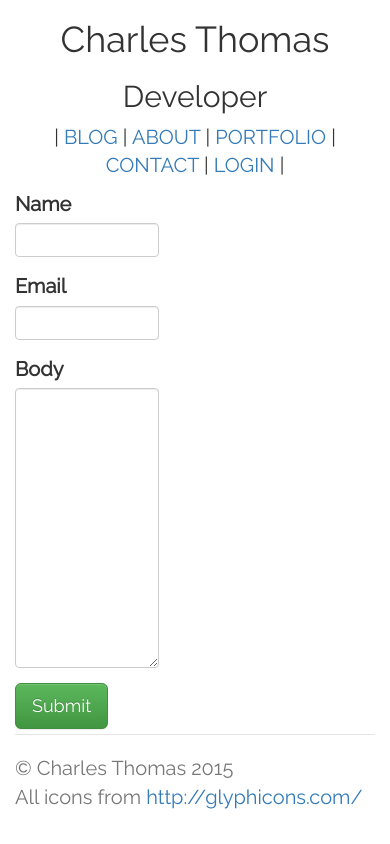
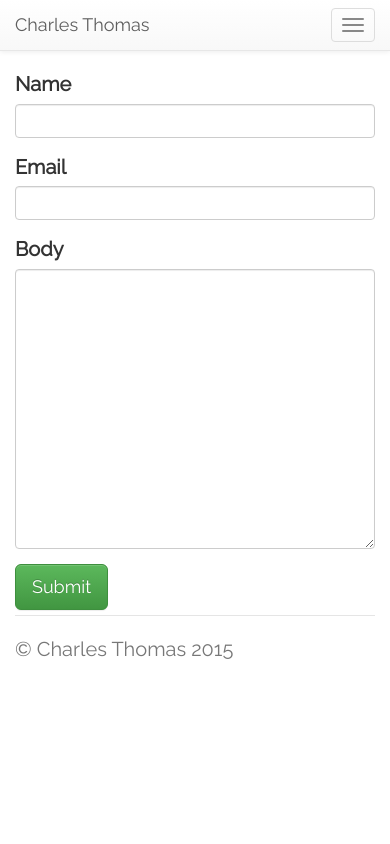
Before and after one commit to Ottermad/Python-Flask-Site, a Flask app: page /contact in a window 390 px wide. Run offline with Flask 2, Linux system fonts and the light colour scheme; some libraries are stand-ins or nearby versions.

Commit message:
Making responsive

```diff
--- a/app.py
+++ b/app.py
@@ -240,8 +240,8 @@ def update_project(id):
     Redirect: None
 
     project method:
-    If the request method is project then it updates the project based on the id
-    with the title and body.
+    If the request method is project then it updates the project based on the
+    id with the title and body.
 
     Template: None
     Redirect: portfolio
@@ -277,7 +277,8 @@ def delete_project(id):
 
 @app.route("/add_project", methods=["POST", "GET"])
 def add_project():
-    """Route to add project. The function has two operations based on the request
+    """Route to add project. The function has two operations based on the
+    request
     method
 
     Parameters:
@@ -289,9 +290,9 @@ def add_project():
     Template: add.html
     Redirect: None
 
-    project method:
-    If the request method is project then it adds the project with the title and
-    body.
+    POST method:
+    If the request method is project then it adds the project with the title
+    and body.
 
     Template: None
     Redirect: portfolio
@@ -310,9 +311,9 @@ def add_project():
 
 @app.route("/contact", methods=["POST", "GET"])
 def contact():
-    if request.method =="POST":
+    if request.method == "POST":
         sendgrid_object = sendgrid.SendGridClient(
-        "Ottermad", "OttersR0ck")
+            "Ottermad", "OttersR0ck")
         message = sendgrid.Mail()
         sender = request.form["email"]
         subject = request.form["name"]
--- a/static/style.css
+++ b/static/style.css
@@ -36,3 +36,18 @@ body {
 .view-btn {
 	margin-bottom: 3px;
 }
+
+.link {
+	word-wrap: break-word;
+}
+
+@media(max-width:767px){
+	/* Styles */
+	body {
+		padding-top: 70px;
+	}
+
+	.form-control {
+		width: 100%;
+	}
+}
--- a/templates/layout.html
+++ b/templates/layout.html
@@ -16,6 +16,7 @@
     <body>
         <div class="container theme-showcase">
             <header>
+                <div class="hidden-xs">
                 <h1>Charles Thomas</h1>
                 <h2>Developer</h2>
                 <p>
@@ -47,12 +48,64 @@
                     {% endif %}
                     |
                 </p>
+                </div>
+                <nav class="navbar navbar-default hidden-sm hidden-md hidden-lg navbar-fixed-top">
+                  <div class="container-fluid">
+                    <!-- Brand and toggle get grouped for better mobile display -->
+                    <div class="navbar-header">
+                      <button type="button" class="navbar-toggle collapsed" data-toggle="collapse" data-target="#bs-example-navbar-collapse-1">
+                        <span class="sr-only">Toggle navigation</span>
+                        <span class="icon-bar"></span>
+                        <span class="icon-bar"></span>
+                        <span class="icon-bar"></span>
+                      </button>
+                      <a class="navbar-brand" href="#">Charles Thomas</a>
+                    </div>
+
+                    <!-- Collect the nav links, forms, and other content for toggling -->
+                    <div class="collapse navbar-collapse" id="bs-example-navbar-collapse-1">
+                        <ul class="nav navbar-nav">
+                            <li>
+                                <a href="{{ url_for("show") }}">
+                                    BLOG
+                                </a>
+                            </li>
+                            <li>
+                                <a href="{{ url_for("about") }}">
+                                    ABOUT
+                                </a>
+                            </li>
+                            <li>
+                                <a href="{{ url_for("portfolio") }}">
+                                    PORTFOLIO
+                                </a>
+                            </li>
+                            <li>
+                                <a href="{{ url_for("contact") }}">
+                                    CONTACT
+                                </a>
+                            </li>
+                            <li>
+                                {% if not session.logged_in %}
+                                    <a href="{{ url_for("login") }}">
+                                        LOGIN
+                                    </a>
+                                {% else %}
+                                    <a href="{{ url_for("logout") }}">
+                                        LOGOUT
+                                    </a>
+                                {% endif %}
+                            </li>
+                        </ul>
+                    </div><!-- /.navbar-collapse -->
+                  </div><!-- /.container-fluid -->
+                </nav>
+
             </header>
             {% block body %}
             {% endblock %}
             <p class="footer">
                 &copy; Charles Thomas 2015
-                <br>All icons from <a href="http://glyphicons.com/">http://glyphicons.com/</a>
             </p>
 
         </div>
--- a/templates/portfolio.html
+++ b/templates/portfolio.html
@@ -10,7 +10,7 @@
                 </h2>
 
                 <p>
-                	<a href="{{ project["link"] }}">
+                	<a href="{{ project["link"] }}" class="link">
                 		{{ project["link"] }}
                 	</a>
                 </p>
```
Also changed, not shown: 1 other file.
